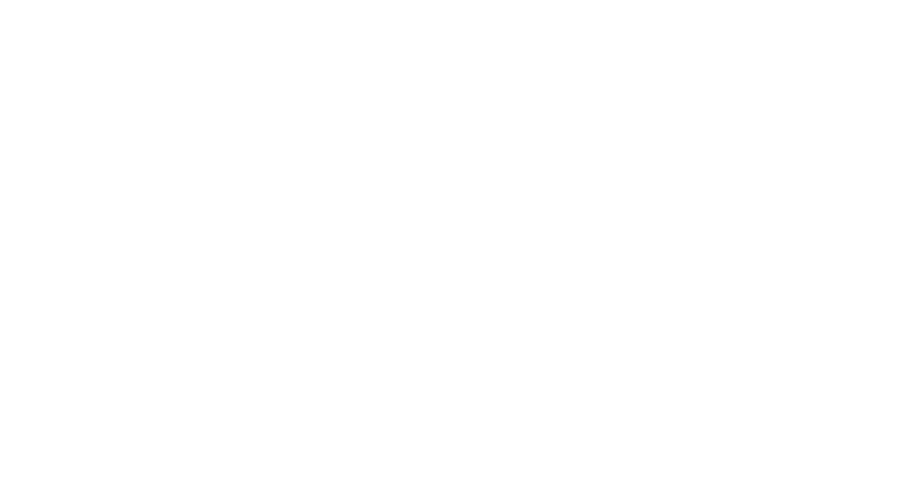
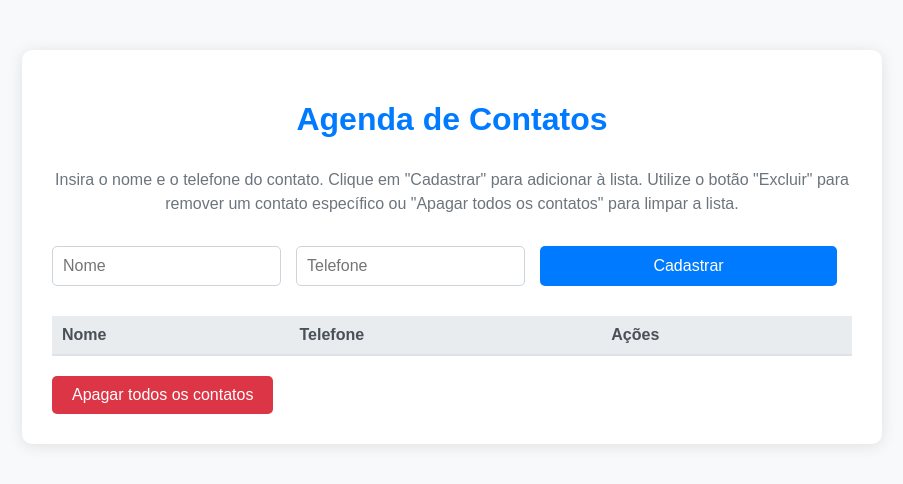
Before and after one commit to tjthiagocosta/basic-agenda, a plain HTML site: page index.html in a window 1280 px wide. Shown: the whole page, without its empty margins (188-1091 px from the left). Drawn offline with Linux system fonts and the light colour scheme.

Commit message:
add app agenda de contatos

```diff
--- a/index.html
+++ b/index.html
@@ -1,9 +1,37 @@
 <!DOCTYPE html>
-<html lang="en">
-  <head>
-    <meta charset="UTF-8" />
-    <meta name="viewport" content="width=device-width, initial-scale=1.0" />
-    <title>Document</title>
-  </head>
-  <body></body>
+<html lang="pt-BR">
+
+<head>
+    <meta charset="UTF-8">
+    <meta name="viewport" content="width=device-width, initial-scale=1.0">
+    <title>Agenda de Contatos</title>
+    <link rel="stylesheet" href="styles.css">
+</head>
+
+<body>
+    <div class="container">
+        <h1>Agenda de Contatos</h1>
+        <p>Insira o nome e o telefone do contato. Clique em "Cadastrar" para adicionar à lista. Utilize o botão
+            "Excluir" para remover um contato específico ou "Apagar todos os contatos" para limpar a lista.</p>
+        <form id="contactForm">
+            <input type="text" id="nameInput" placeholder="Nome" required>
+            <input type="tel" id="phoneInput" placeholder="Telefone" required>
+            <button type="submit">Cadastrar</button>
+        </form>
+        <table>
+            <thead>
+                <tr>
+                    <th>Nome</th>
+                    <th>Telefone</th>
+                    <th>Ações</th>
+                </tr>
+            </thead>
+            <tbody id="contactTable">
+            </tbody>
+        </table>
+        <button id="clearAllBtn">Apagar todos os contatos</button>
+    </div>
+    <script src="scripts.js"></script>
+</body>
+
 </html>
--- /dev/null
+++ b/scripts.js
@@ -0,0 +1,29 @@
+document.getElementById('contactForm').addEventListener('submit', function (event) {
+    event.preventDefault();
+    const name = document.getElementById('nameInput').value;
+    const phone = document.getElementById('phoneInput').value;
+    addToTable(name, phone);
+    document.getElementById('nameInput').value = "";
+    document.getElementById('phoneInput').value = "";
+});
+
+document.getElementById('clearAllBtn').addEventListener('click', function () {
+    const tableBody = document.getElementById('contactTable');
+    tableBody.innerHTML = '';
+});
+
+function addToTable(name, phone) {
+    const tableBody = document.getElementById('contactTable');
+    const row = tableBody.insertRow();
+    const cell1 = row.insertCell(0);
+    const cell2 = row.insertCell(1);
+    const cell3 = row.insertCell(2);
+    cell1.innerHTML = name;
+    cell2.innerHTML = phone;
+    const deleteButton = document.createElement('button');
+    deleteButton.innerHTML = 'Excluir';
+    deleteButton.addEventListener('click', function () {
+        tableBody.removeChild(row);
+    });
+    cell3.appendChild(deleteButton);
+}
--- /dev/null
+++ b/styles.css
@@ -0,0 +1,103 @@
+body {
+    font-family: 'Arial', sans-serif;
+    background-color: #f8f9fa;
+    margin: 0;
+    padding: 0;
+}
+
+.container {
+    width: 100%;
+    max-width: 800px;
+    margin: 50px auto;
+    background-color: #ffffff;
+    padding: 30px;
+    border-radius: 10px;
+    box-shadow: 0 2px 15px rgba(0, 0, 0, 0.1);
+}
+
+h1 {
+    color: #007bff;
+    font-weight: bold;
+    text-align: center;
+    margin-bottom: 30px;
+}
+
+p {
+    color: #6c757d;
+    font-size: 16px;
+    line-height: 1.5;
+    margin-bottom: 30px;
+    text-align: center;
+}
+
+form {
+    display: flex;
+    flex-wrap: wrap;
+    justify-content: space-between;
+    margin-bottom: 30px;
+}
+
+input {
+    flex: 1;
+    padding: 10px;
+    border: 1px solid #ced4da;
+    border-radius: 5px;
+    margin-right: 15px;
+    font-size: 16px;
+}
+
+input:last-child {
+    margin-right: 0;
+}
+
+button {
+    padding: 10px 20px;
+    border: none;
+    border-radius: 5px;
+    font-size: 16px;
+    cursor: pointer;
+    transition: background-color 0.3s, color 0.3s;
+}
+
+button[type="submit"] {
+    background-color: #007bff;
+    color: #ffffff;
+    flex-grow: 2;
+    margin-right: 15px;
+}
+
+button[type="submit"]:hover {
+    background-color: #0056b3;
+}
+
+#clearAllBtn {
+    background-color: #dc3545;
+    color: #ffffff;
+}
+
+#clearAllBtn:hover {
+    background-color: #c82333;
+}
+
+table {
+    width: 100%;
+    border-collapse: collapse;
+    margin-bottom: 20px;
+}
+
+table thead th {
+    background-color: #e9ecef;
+    color: #495057;
+    padding: 10px;
+    text-align: left;
+    border-bottom: 2px solid #dee2e6;
+}
+
+table tbody td {
+    padding: 10px;
+    border-top: 1px solid #dee2e6;
+}
+
+table tbody tr:last-child td {
+    border-bottom: none;
+}
```
